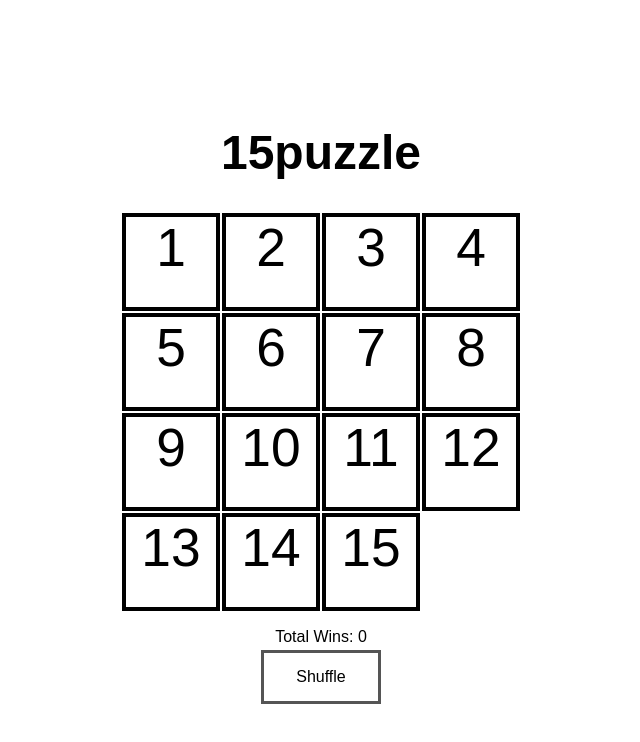
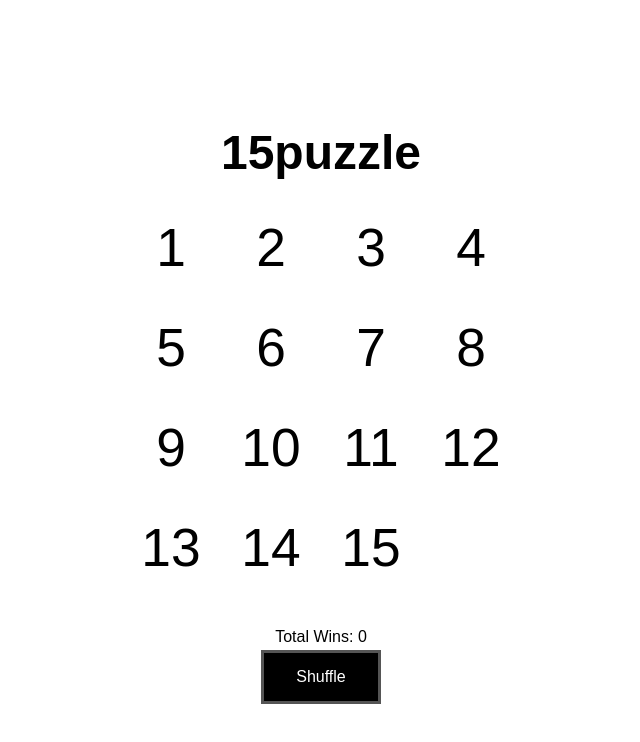
Before and after one commit to realdonutking123/15puzzle-1, a plain HTML site: page index.html in a window 1280 px wide. Shown: the whole page, without its empty margins (319-959 px from the left). Drawn offline with Linux system fonts and the light colour scheme.

Commit message:
dark mode

```diff
--- a/css/style.css
+++ b/css/style.css
@@ -30,7 +30,7 @@ html,
 .tile, .piece {
 	width:90px;
 	height:90px;
-	border:4px solid black;
+	border:4px solid white;
 	font-size:40pt;
 	position:absolute;
   cursor:default;
@@ -49,13 +49,13 @@ button {
   font-size: 16px;
   margin: 4px 2px;
   cursor: pointer;
-  background-color: white;
-  color: black;
+  background-color: black;
+  color: white;
   border: 3px solid #555555;
 }
 
 button:hover {
-  border-color: #000000;
+  border-color: #FFFFFF;
 }
 
 .blinking{
```
